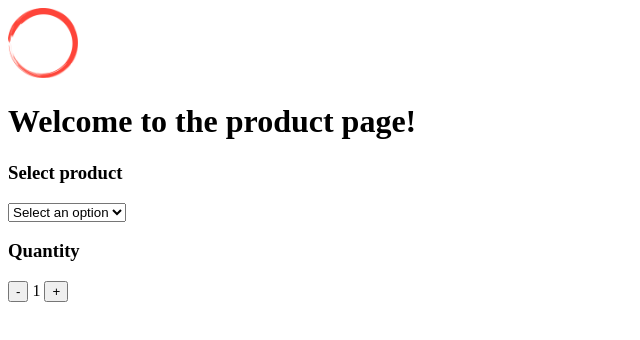
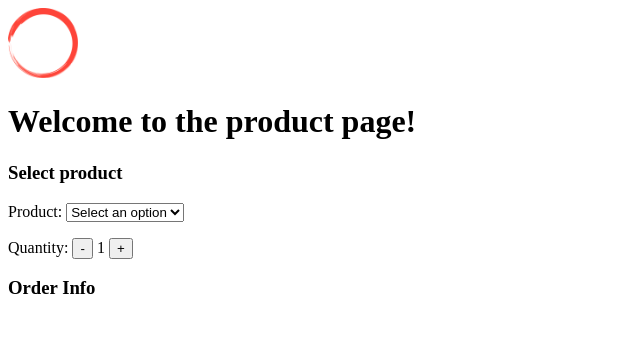
Before and after one commit to EetuLas/VersionControlAssignment, a React (Vite) app: page / in a window 1280 px wide. Shown: the top 340 px of the page, without its empty margins (0-640 px from the left). Built offline with nearby package versions, Linux system fonts and the light colour scheme.

Commit message:
Added orderinfo and function to it so it shows the product, quantity and total cost

```diff
--- a/src/components/ComponentAssignment.jsx
+++ b/src/components/ComponentAssignment.jsx
@@ -1,45 +1,86 @@
 import React, { useState } from "react";
 
-function Dropdown() {
-  const [selectedOption, setSelectedOption] = useState('')
+function Dropdown({ onProductSelect }) {
+  const [selectedOption, setSelectedOption] = useState('');
+
   const handleChange = (event) => {
-    setSelectedOption(event.target.value);
+    const product = event.target.value;
+    setSelectedOption(product);
+    onProductSelect(product);
+  };
+
+  return (
+    <div>
+      <h3>Select product</h3>
+      <p>Product:  <select value={selectedOption} onChange={handleChange}>
+        <option value=""> Select an option </option>
+        <option value="Ryzen 5 5600x"> Ryzen 5 5600x </option>
+        <option value="Ryzen 7 7800x"> Ryzen 7 7800x </option>
+        <option value="Ryzen 9 5900x"> Ryzen 9 5900x </option>
+      </select>
+      </p>
+    </div>
+  )
+}
+
+function QuantitySelector({onQuantityChange}) {
+  const [quantity, setQuantity] = useState(1);
+
+  const increaseQuantity = () => {
+    const newQuantity = quantity + 1;
+    setQuantity(newQuantity);
+    onQuantityChange(newQuantity);
+  }
+  const decreaseQuantity = () => {
+    const newQuantity = quantity > 1 ? quantity - 1 : 1;
+    setQuantity(newQuantity);
+    onQuantityChange(newQuantity);
   }
 
   return (
     <div>
-      <h3>Select product</h3>
-      <select value={selectedOption} onChange={handleChange}>
-        <option value=""> Select an option </option>
-        <option value="option1"> Ryzen 5 5600x </option>
-        <option value="option2"> Ryzen 7 7800x </option>
-        <option value="option3"> Ryzen 9 5900x </option>
-      </select>
+      <p>
+        Quantity:  <button onClick={decreaseQuantity}>-</button>
+        <span> {quantity} </span>
+        <button onClick={increaseQuantity}>+</button>
+      </p>
     </div>
-  )
+  );
 }
 
-function QuantitySelector() {
-  const [quantity, setQuantity] = useState(1);
+function OrderInfo({ product, quantity }){
+  const prices = {
+    "Ryzen 5 5600x": 170,
+    "Ryzen 7 7800x": 200,
+    "Ryzen 9 5900x": 230
+  };
 
-  const increaseQuantity = () => { setQuantity(prevQuantity => prevQuantity + 1); }
-  const decreaseQuantity = () => { setQuantity(prevQuantity => (prevQuantity > 1 ? prevQuantity - 1 : 1)); }
+  const pricePerUnit = prices[product] || 0;
+  const totalPrice = pricePerUnit * quantity;
 
   return (
     <div>
-      <h3>Quantity</h3>
-      <button onClick={decreaseQuantity}>-</button>
-      <span> {quantity} </span>
-      <button onClick={increaseQuantity}>+</button>
+      <h3>Order Info</h3>
+      {product && (
+        <>
+          <p>Product: {product}</p>
+          <p>Quantity: {quantity}</p>
+          <p>Total Price: ${totalPrice}</p>
+        </>
+      )}
     </div>
   );
 }
 
 function UI() {
+  const [selectedProduct, setSelectedProduct] = useState('');
+  const [quantity, setQuantity] = useState(1);
+
   return (
     <div>
-      <Dropdown />
-      <QuantitySelector />
+      <Dropdown onProductSelect={setSelectedProduct}/>
+      <QuantitySelector onQuantityChange={setQuantity}/>
+      <OrderInfo product={selectedProduct} quantity={quantity}/>
     </div>
   )
 }
```
